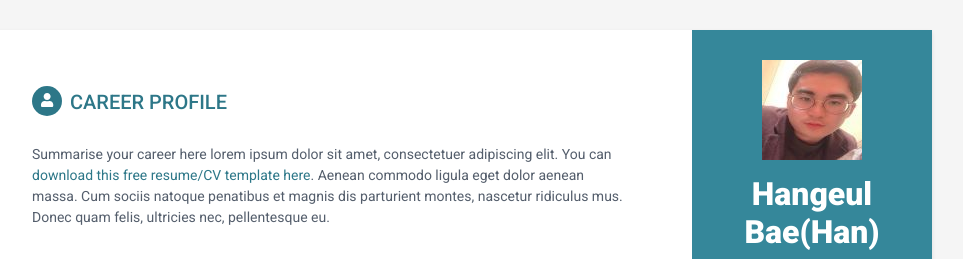
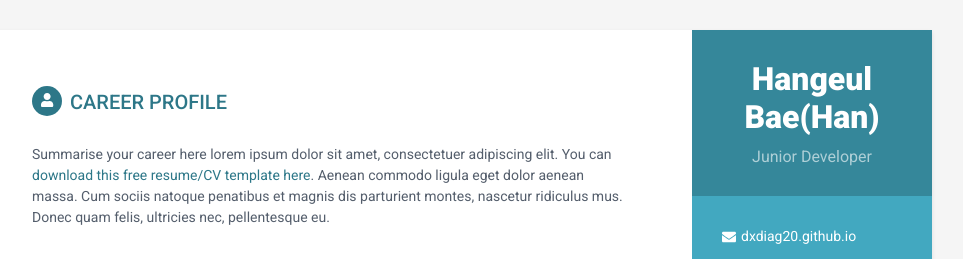
Before and after one commit to dxdiag20/dxdiag20.github.io, a plain HTML site: page index.html in a window 1280 px wide. Shown: the top 259 px of the page, without its empty margins (188-1151 px from the left). Drawn offline with Linux system fonts and the light colour scheme.

Commit message:
index.html: profile image delete

```diff
--- a/index.html
+++ b/index.html
@@ -24,7 +24,7 @@
     <div class="wrapper">
         <div class="sidebar-wrapper">
             <div class="profile-container">
-                <img class="profile" src="assets/images/profile.jpg" alt="" />
+                <!--<img class="profile" src="assets/images/profile.jpg" alt="" />-->
                 <h1 class="name">Hangeul Bae(Han)</h1>
                 <h3 class="tagline">Junior Developer</h3>
             </div><!--//profile-container-->
```
